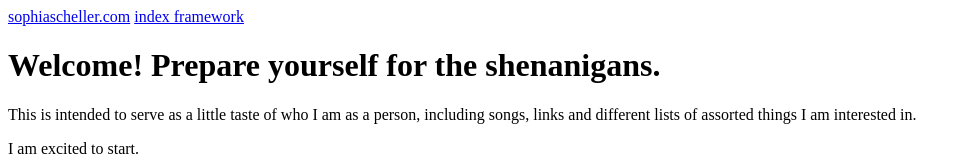
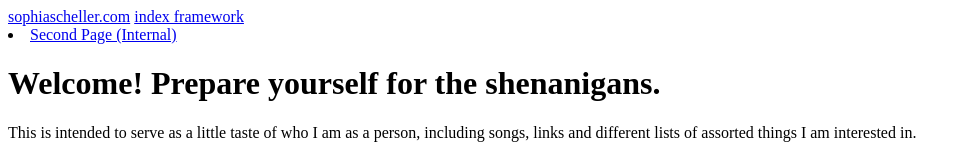
Before and after one commit to shelldog/sscheller.com, a plain HTML site: page index.html in a window 1280 px wide. Shown: the top 158 px of the page, without its empty margins (0-967 px from the left). Drawn offline with Linux system fonts and the light colour scheme.

Commit message:
Update index.html

```diff
--- a/index.html
+++ b/index.html
@@ -8,7 +8,7 @@
     <nav>
       <a href="https://sophiascheller.com/">sophiascheller.com</a>
       <a href="index.html">index framework</a>
-      <a href="page2.html"></a>
+      <li><a href="page2.html">Second Page (Internal)</a></li>
     </nav>
     <body>
         <h1>Welcome! Prepare yourself for the shenanigans.</h1>
```
